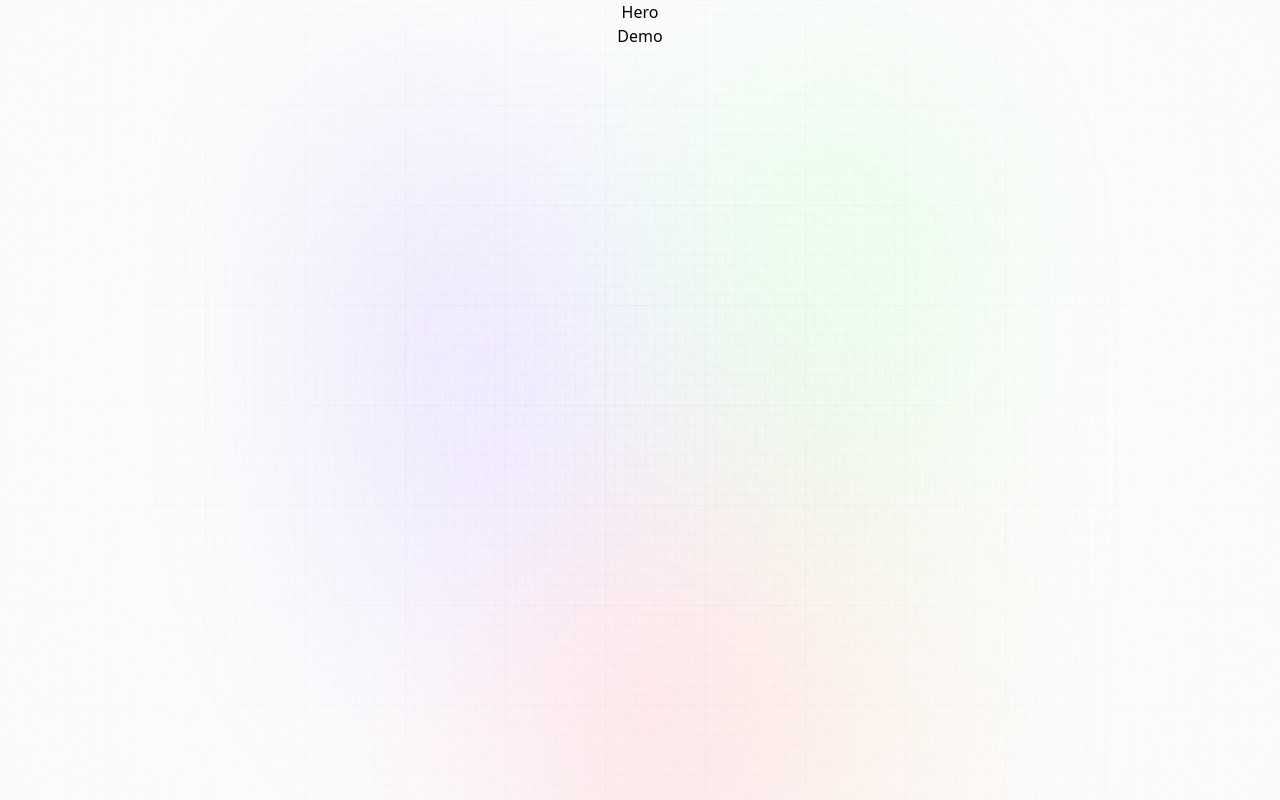
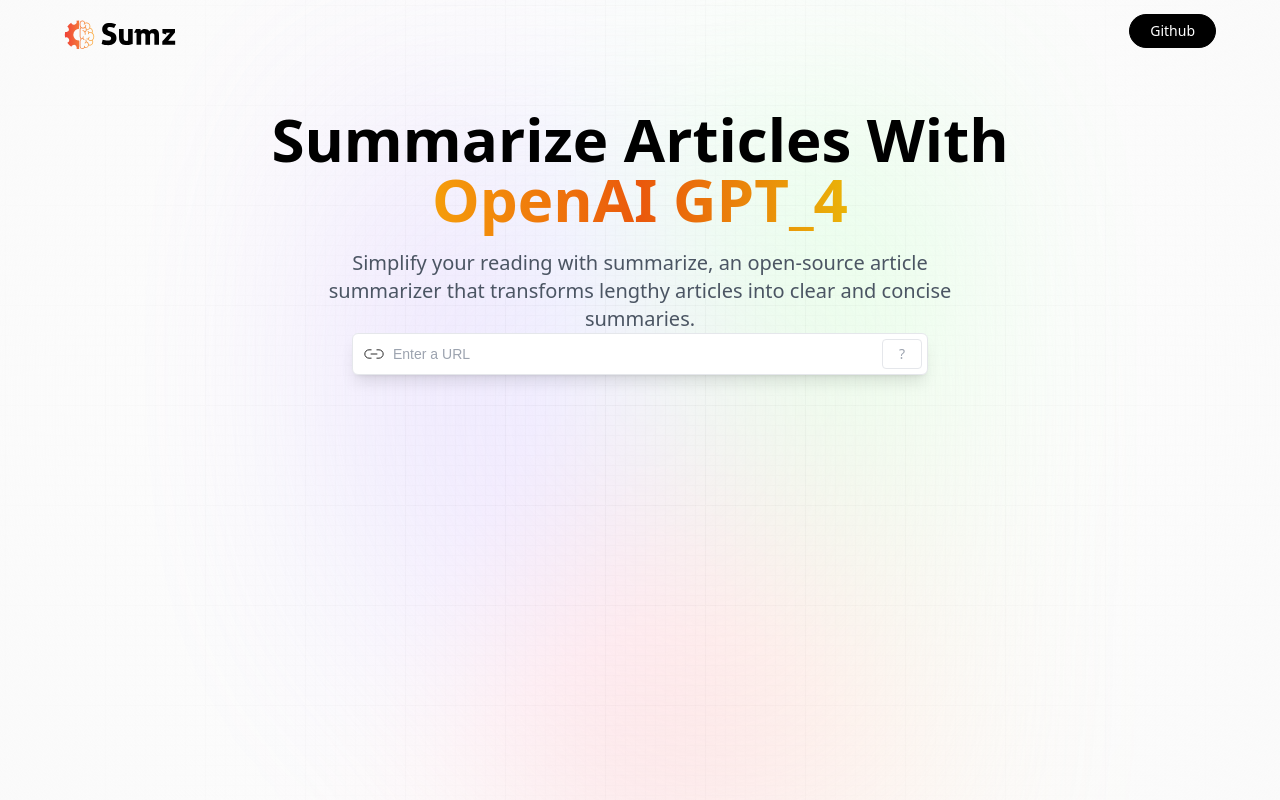
Before and after one commit to Vader4k/Summarizer, a React (Vite) app: page / in a window 1280 px wide. Built offline with nearby package versions, Linux system fonts and the light colour scheme; a web font is replaced by a local one.

Commit message:
created the styles, now adding functionality

```diff
--- a/src/components/Demo.jsx
+++ b/src/components/Demo.jsx
@@ -1,8 +1,37 @@
-
+import { useState, useEffect } from "react"
+import { copy, linkIcon, loader, tick } from '../assets'
 
 const Demo = () => {
   return (
-    <div>Demo</div>
+    <section className="MT-16 w-full max-w-xl">
+        {/* search */}
+        <div className="flex flex-col w-full gap-2">
+            <form
+                className="relative flex justify-center items-center"
+                onSubmit={(e)=> e.preventDefault}
+            >
+                <img
+                    src={linkIcon}
+                    alt="link_icon"
+                    className="absolute left-0 my-2 ml-3 w-5"/>
+                <input
+                    type="url"
+                    placeholder="Enter a URL"
+                    value=""
+                    onChange={()=>{}}
+                    required
+                    className="url_input peer"
+                />
+
+                <button
+                    type="submit"
+                    className="submit_btn"
+                >
+                    ?
+                </button>
+            </form>
+        </div>
+    </section>
   )
 }
 
--- a/src/components/Hero.jsx
+++ b/src/components/Hero.jsx
@@ -1,8 +1,29 @@
-
+import { logo } from '../assets'
 
 const Hero = () => {
   return (
-    <div>Hero</div>
+    <div className='w-full flex justify-center items-center flex-col'>
+        <nav className='flex justify-between items-center w-full mb-10 pt-3'>
+            <img src={logo} alt='summary_logo'
+            className='w-28 object-contain'/>
+
+            <button
+                type='button'
+                onClick={()=> window.open('https://Vader2K')}
+                className='black_btn'>
+                Github
+            </button>
+        </nav>
+
+        <h1 className='head_text'>
+            Summarize Articles With <br className='hidden sm:block'/>
+            <span className='orange_gradient'>OpenAI GPT_4</span>
+        </h1>
+        <h2 className='desc'>
+            Simplify your reading with summarize, an open-source article summarizer that transforms lengthy articles into clear and concise summaries.
+        </h2>
+
+    </div>
   )
 }
 
```
